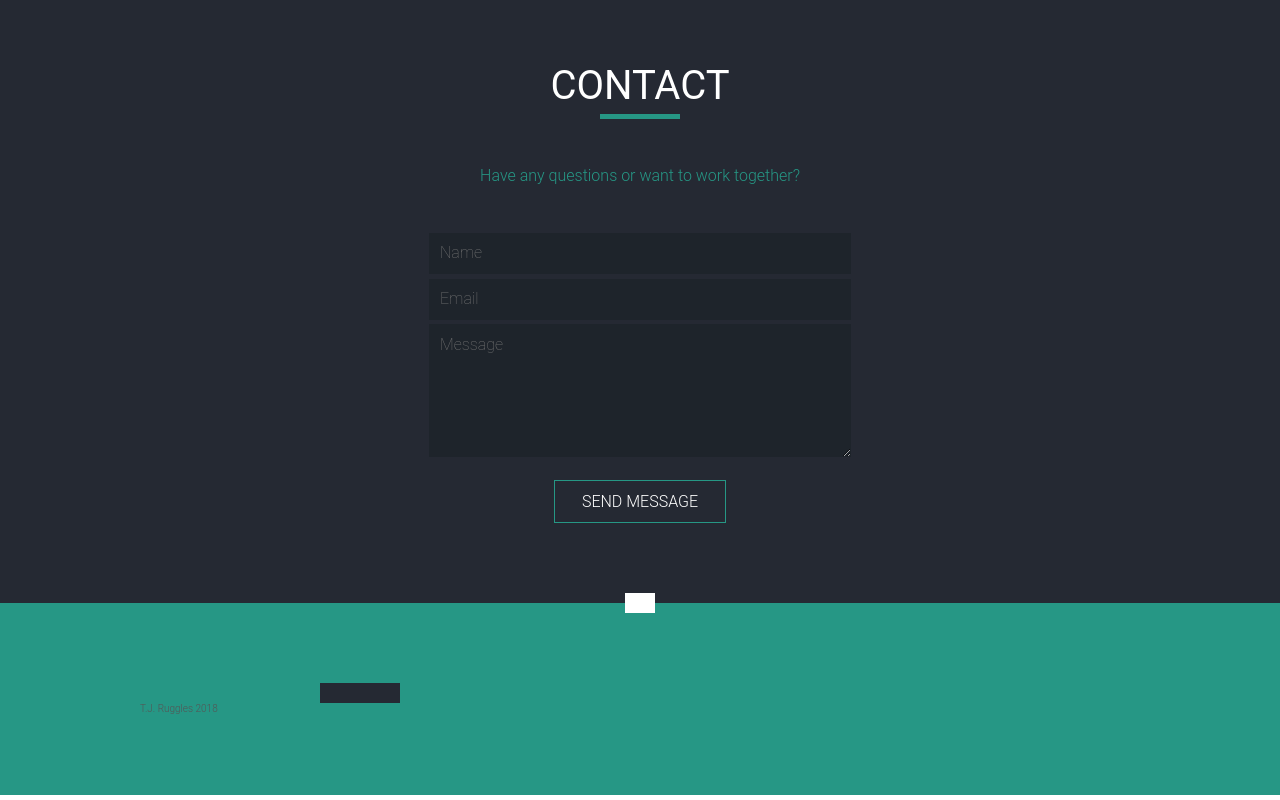
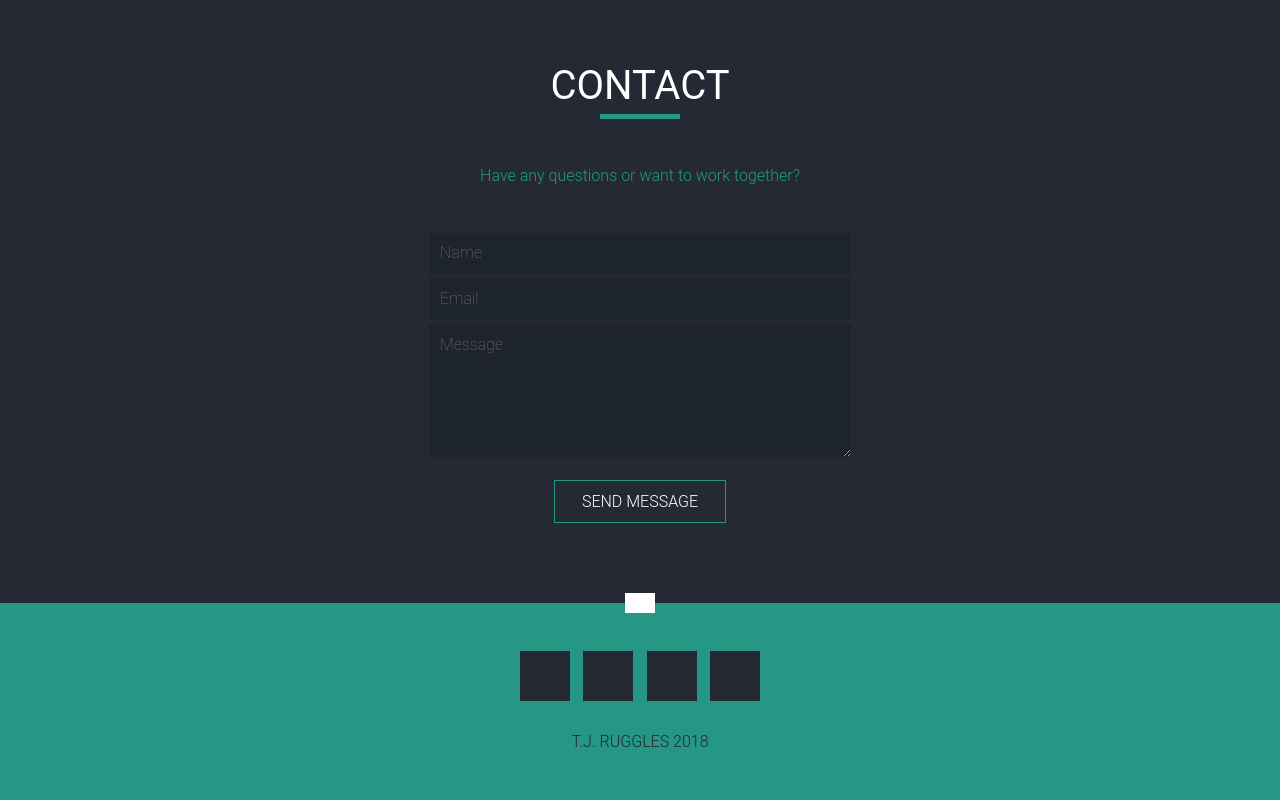
Before and after one commit to Avocado91/portfolio, a Gatsby app: page / in a window 1280 px wide. Shown: the part 2527-3327 px from the top of the page. Built offline with nearby package versions, Linux system fonts and the light colour scheme.

Commit message:
Finishing footer styles

```diff
--- a/src/components/footer.js
+++ b/src/components/footer.js
@@ -7,21 +7,29 @@ import './../styles/components/social-link.css';
 const Footer = () => (
   <div className='section section--footer'>
     <div className='wrapper'>
-      <div className='social-container'>
-        <div className='social-link'>
-          <a href='#'><i className='fab fa-github'></i></a>
-        </div>
-        <div className='social-link'>
-          <a href='#'><i className='fab fa-linkedin-in'></i></a>
-        </div>
-        <div className='social-link'>
-          <a href='#'><i className='fab fa-facebook-f'></i></a>
-        </div>
-        <div className='social-link'>
-          <a href='mailto:t.ruggles@live.ca'><i className='fas fa-envelope'></i></a>
-        </div>
+      <div className='social'>
+        <a className='social__link' href='#'>
+          <div className='social__icon'>
+            <i className='fab fa-github'></i>
+          </div>
+        </a>
+        <a className='social__link' href='#'>
+          <div className='social__icon'>
+            <i className='fab fa-linkedin-in'></i>
+          </div>
+        </a>
+        <a className='social__link' href='#'>
+          <div className='social__icon'>
+            <i className='fab fa-facebook-f'></i>
+          </div>
+        </a>
+        <a className='social__link' href='mailto:t.ruggles@live.ca'>
+          <div className='social__icon'>
+            <i className='fas fa-envelope'></i>
+          </div>
+        </a>
       </div>
-      <div>T.J. Ruggles <i class="far fa-copyright"></i> 2018</div>
+      <div className='copyright'>T.J. Ruggles <i class="far fa-copyright"></i> 2018</div>
     </div>
   </div>
 );
--- a/src/styles/components/footer.css
+++ b/src/styles/components/footer.css
@@ -1,7 +1,7 @@
-.social-container {
-  width: 40rem;
-  display: flex;
-  position: relative;
-  left: 50%;
-  transform: translateX(-50%);
+.copyright {
+  text-align: center;
+  margin-top: 2rem;
+  color: #252933;
+  font-size: 1rem;
+  text-transform: uppercase;
 }
--- a/src/styles/components/section.css
+++ b/src/styles/components/section.css
@@ -14,6 +14,8 @@
 
 .section--footer {
   background: #269785;
+  padding-top: 3rem;
+  padding-bottom: 3rem;
 }
 
 .section__title {
--- a/src/styles/components/social-link.css
+++ b/src/styles/components/social-link.css
@@ -1,4 +1,36 @@
-.social-link {
+.social {
+  display: flex;
+  width: 15rem;
+  justify-content: space-between;
+  align-items: center;
+  position: relative;
+  left: 50%;
+  transform: translateX(-50%);
+}
+.social__link {
   background: #252933;
-  padding: 10px;
+  width: 50px;
+  height: 50px;
+  display: flex;
+  position: relative;
+  transition: .2s ease-in;
 }
+
+.social__link:hover {
+  background: #fff
+}
+
+.social__link:hover i {
+  color: #252933;
+  transform: scale(1.6);
+}
+
+.social__icon {
+  color: #fff;
+  font-size: 1.2rem;
+  justify-content: space-around;
+  position: absolute;
+  top: 50%;
+  left: 50%;
+  transform: translate(-50%, -50%);
+}
```
